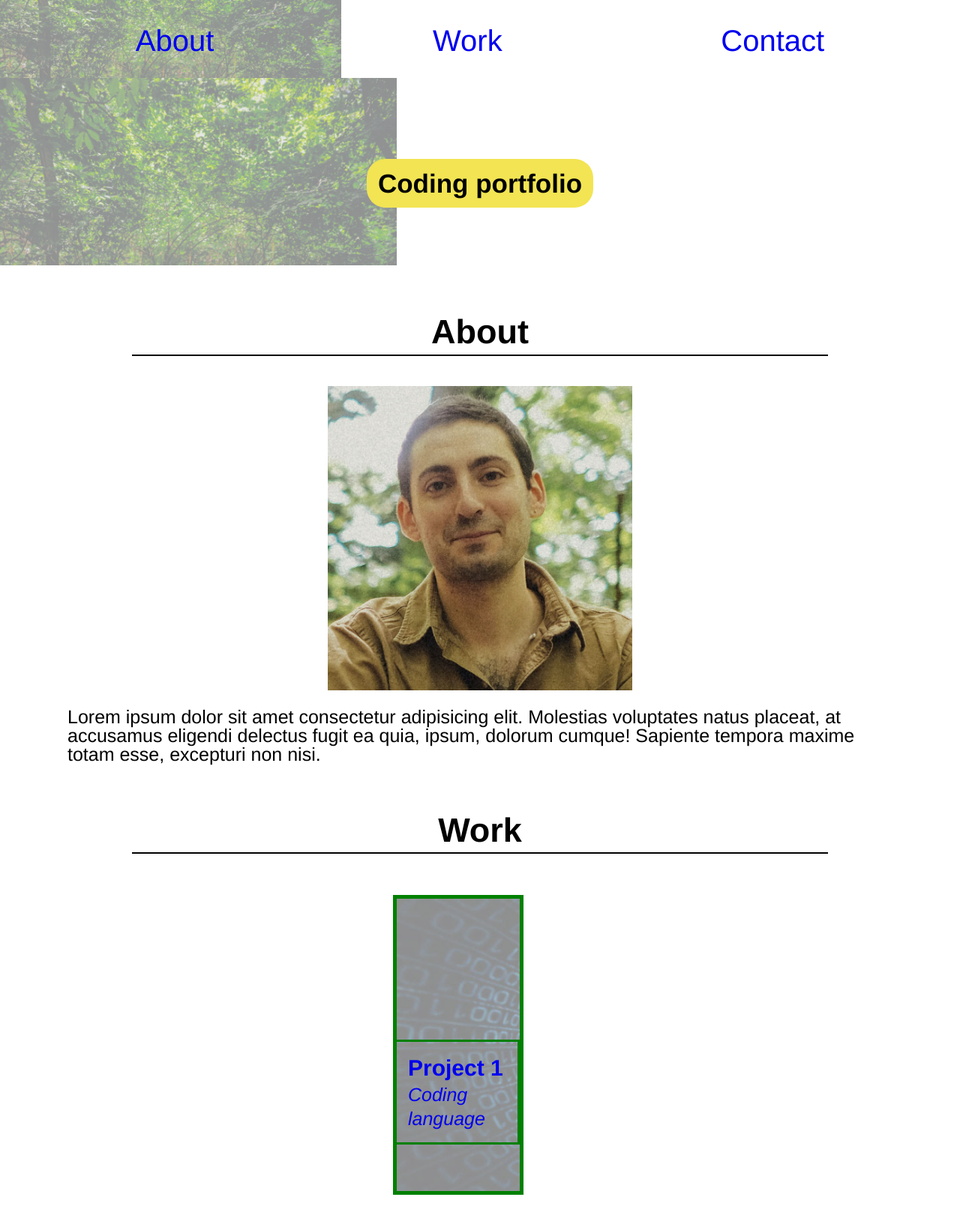
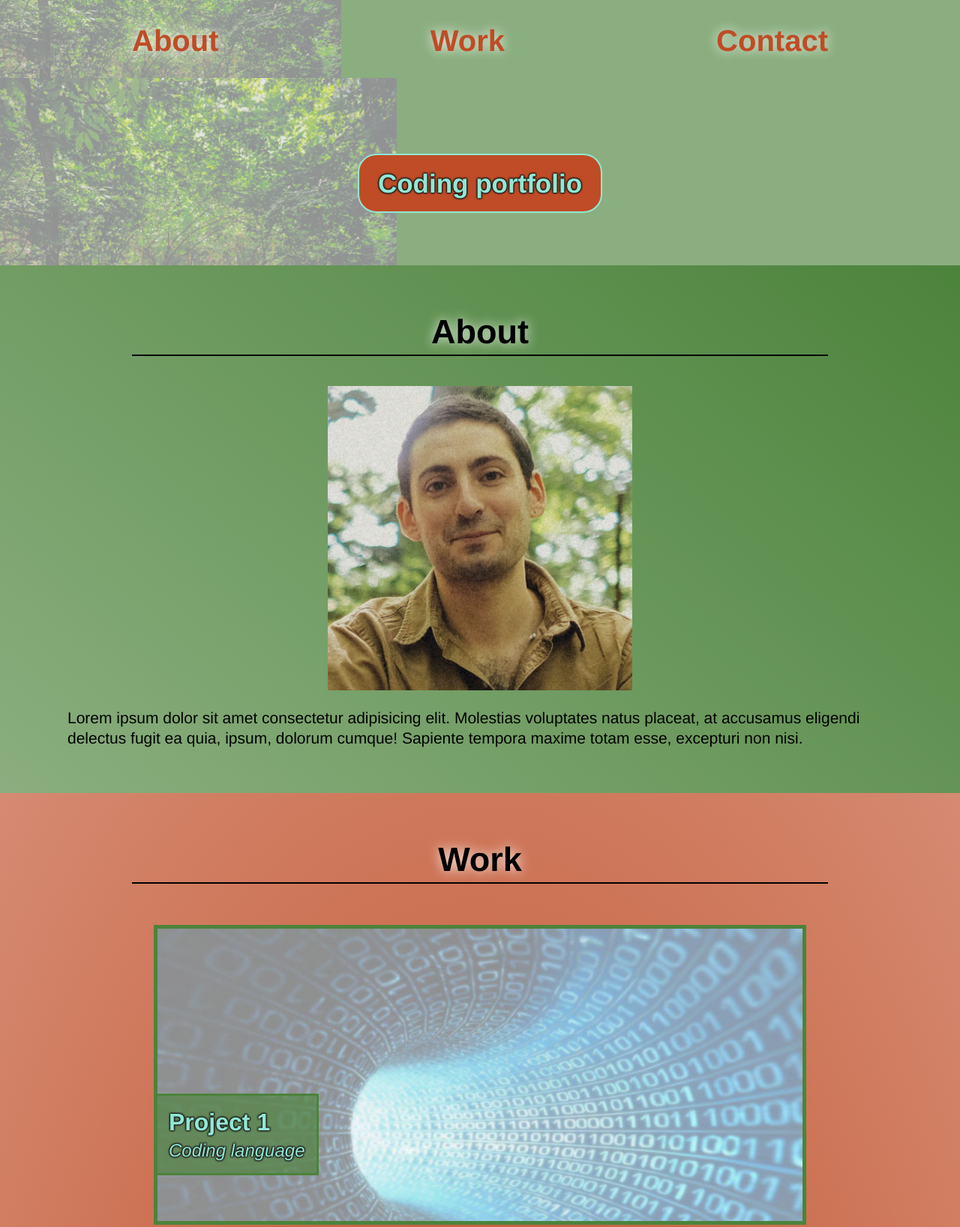
Before and after one commit to noah35becker/noah-becker-portfolio, a plain HTML site: page index.html in a window 1280 px wide. Shown: the part 111-1748 px from the top of the page at 75% size. Drawn offline with Linux system fonts and the light colour scheme.

Commit message:
colors added

```diff
--- a/assets/css/style.css
+++ b/assets/css/style.css
@@ -1,3 +1,14 @@
+
+/*VARIABLES*/
+:root{
+    --alpha-val: .65;
+    --color-1: rgb(76, 131, 59);
+    --color-1-alpha: rgba(76, 131, 59, var(--alpha-val));
+    --color-2: rgb(191, 76, 38);
+    --color-2-alpha: rgba(191, 76, 38, var(--alpha-val));
+    --color-3: rgb(145, 232, 211);
+    --color-3-alpha: rgba(145, 232, 211, var(--alpha-val));
+}
 
 /*GENERAL RULES*/
     h1{
@@ -13,15 +24,19 @@
     }
 
     h4{
-        font-size: 30px;
+        font-size: 32px;
     }
 
     p{
-        font-size: 25px;
+        font-size: 21px;
     }
 
     a{
         text-decoration: none;
+    }
+
+    a, a:visited, a:active{
+        color: inherit;
     }
 
     * {
@@ -29,10 +44,12 @@
         font-family: Helvetica, Arial, monospace;
     }
 
-    header, section, main, footer{
+    header, section, footer{
         padding: 30px;
     }
 
+
+/*UTILITY CLASSES*/
     .section-title{
         margin: 0 auto 30px;
         line-height: 1.3;
@@ -40,9 +57,27 @@
         border-bottom: 2px solid black;
     }
 
+    .text-shadow{
+        text-shadow: 0 0 15px rgba(255,255,255,.9);
+    }
+
+    .text-outline{
+
+        --text-outline-blur-radius: 2px;
+        --text-outline-color: rgb(29, 28, 28);
+
+        text-shadow:
+            -1px 1px var(--text-outline-blur-radius) var(--text-outline-color),
+			1px 1px var(--text-outline-blur-radius) var(--text-outline-color),
+		    1px -1px var(--text-outline-blur-radius) var(--text-outline-color),
+            -1px -1px var(--text-outline-blur-radius) var(--text-outline-color);
+
+    }
+
 
 /*Backround image at top of page*/
 header, .hero{
+    background-color: var(--color-1-alpha); /*fallback*/
     background-image: url(../images/background-forest.jpg);
     background-size: contain;
     background-attachment: fixed;
@@ -58,6 +93,11 @@ header, .hero{
         padding-left: 35px;
         padding-right: 35px;
         border: none;
+    }
+
+    header h1, header nav ul li{
+        color: var(--color-2);
+        font-weight: bolder;
     }
 
     header h1{
@@ -96,9 +136,11 @@ header, .hero{
 
     .hero-text{
         height: min-content;
-        background-color: #f2e453; /*Placeholder color*/
-        padding: 15px;
+        color: var(--color-3);
+        background-color: var(--color-2);
+        padding: 20px 25px;
         border-radius: 25px;
+        border: 2px solid var(--color-3);
     }
 
 
@@ -109,8 +151,17 @@ header, .hero{
         text-align: center;
     }
 
+    main section{
+        padding: 60px;
+    }
+
 
     /*About*/
+        #about{
+            background-image: linear-gradient(220deg, var(--color-1), var(--color-1-alpha));
+            padding-top: 60px;
+        }
+
         #about .headshot{
             width: 35%;
             margin: 10px 0 20px;
@@ -119,21 +170,28 @@ header, .hero{
         #about p{
             padding: 0 30px;
             text-align: left;
+            line-height: 1.3;
         }
 
 
     /*Work*/
         #work{
+            background-image: radial-gradient(var(--color-2), var(--color-2-alpha));
             display: flex;
             flex-direction: column;
             align-items: center;
         }
 
+        #work a{
+            width: 100%;
+            margin: 25px 0;
+        }
+
         .project{
-            border: 5px solid green; /*placeholder color*/
+            border: 5px solid var(--color-1);
             width: 75%;
             height: 400px;
-            margin: 25px 0;
+            margin: 0 auto;
             display: flex;
             align-items: center;
             background-size: cover;
@@ -143,35 +201,44 @@ header, .hero{
             text-align: left;
             padding: 15px;
             height: min-content;
-            margin-top: 125px;
-            border: 3px solid green;
+            margin-top: 160px;
+            border: 3px solid var(--color-1);
             border-left: none;
             line-height: 1.3;
+            background-color: var(--color-1-alpha);
+            text-shadow:
+                -1px 1px var(--text-outline-blur-radius) var(--text-outline-color),
+                1px 1px var(--text-outline-blur-radius) var(--text-outline-color),
+                1px -1px var(--text-outline-blur-radius) var(--text-outline-color),
+                -1px -1px var(--text-outline-blur-radius) var(--text-outline-color);
+            color: var(--color-3);
         }
 
         .project-coding-language{
             font-style: italic;
+            font-size: 24px;
         }
 
-        .project:nth-of-type(1){
+        #work a:nth-of-type(1) .project{
             background-image: url(../images/project-background-imgs/project-background-img-1.jpg);
         }
-        .project:nth-of-type(2){
+        #work a:nth-of-type(2) .project{
             background-image: url(../images/project-background-imgs/project-background-img-2.jpg);
         }
-        .project:nth-of-type(3){
+        #work a:nth-of-type(3) .project{
             background-image: url(../images/project-background-imgs/project-background-img-3.jpg);
         }
-        .project:nth-of-type(4){
+        #work a:nth-of-type(4) .project{
             background-image: url(../images/project-background-imgs/project-background-img-4.jpg);
         }
-        .project:nth-of-type(5){
+        #work a:nth-of-type(5) .project{
             background-image: url(../images/project-background-imgs/project-background-img-5.jpg);
         }
 
 
     /*Contact*/
         #contact{
+            background-image: linear-gradient(40deg, var(--color-1), var(--color-1-alpha));
             display: flex;
             flex-direction: column;
         }
@@ -179,7 +246,7 @@ header, .hero{
         .contact-info{
             display: flex;
             flex-direction: column;
-            align-items: right;
+            align-items: center;
             text-align: center;
         }
 
@@ -190,7 +257,12 @@ header, .hero{
 
         .contact-info a{
             font-size: 28px;
-            line-height: 1.6;
+            margin-bottom: 27px;
+            background-color: var(--color-3);
+            width: fit-content;
+            padding: 10px 15px;
+            border-radius: 25px;
+            border: 2px solid black;
         }
 
         .contact-info img{
@@ -199,6 +271,10 @@ header, .hero{
 
 
 /*FOOTER*/
+    footer{
+        background-image: linear-gradient(270deg, var(--color-2), var(--color-2-alpha));
+    }
+
     footer h4{
         text-align: center;
         line-height: 1.2;
--- a/index.html
+++ b/index.html
@@ -16,22 +16,22 @@
 
         <!--header-->
         <header>
-            <h1>
+            <h1 class="text-shadow">
                 <a href="">NOAH BECKER</a>
             </h1>
 
             <nav>
                 <ul>
                     <li>
-                        <a href="#about">About</a>
+                        <a class="text-shadow" href="#about">About</a>
                     </li>
 
                     <li>
-                        <a href="#work">Work</a>
+                        <a class="text-shadow" href="#work">Work</a>
                     </li>
 
                     <li>
-                        <a href="#contact">Contact</a>
+                        <a class="text-shadow" href="#contact">Contact</a>
                     </li>
                 </ul>
             </nav>
@@ -39,7 +39,7 @@
 
         <!--hero-->
         <section class="hero">
-            <h3 class="hero-text">Coding portfolio</h3>
+            <h3 class="hero-text text-outline">Coding portfolio</h3>
         </section>
 
         <main>
@@ -47,7 +47,7 @@
             <!--About-->
             <section id="about">
 
-                <h2 class="section-title">About</h2>
+                <h2 class="section-title text-shadow">About</h2>
 
                 <img class="headshot" src="./assets/images/noah-becker-headshot.jpg" alt="Noah Becker"/>
 
@@ -60,11 +60,11 @@
             <!--Work-->
             <section id="work">
 
-                <h2 class="section-title">Work</h2>
+                <h2 class="section-title text-shadow">Work</h2>
 
                 <a href="./dummy-project-pages/project-1.html">
                     <div class="project">
-                        <div class="project-text-wrapper">
+                        <div class="project-text-wrapper text-outline">
                             <h4 class="project-title">Project 1</h4>
                             <p class="project-coding-language">Coding language</p>
                         </div>
@@ -73,7 +73,7 @@
 
                 <a href="./dummy-project-pages/project-2.html">
                     <div class="project">
-                        <div class="project-text-wrapper">
+                        <div class="project-text-wrapper text-outline">
                             <h4 class="project-title">Project 2</h4>
                             <p class="project-coding-language">Coding language</p>
                         </div>
@@ -82,7 +82,7 @@
 
                 <a href="./dummy-project-pages/project-3.html">
                     <div class="project">
-                        <div class="project-text-wrapper">
+                        <div class="project-text-wrapper text-outline">
                             <h4 class="project-title">Project 3</h4>
                             <p class="project-coding-language">Coding language</p>
                         </div>
@@ -91,7 +91,7 @@
 
                 <a href="./dummy-project-pages/project-4.html">
                     <div class="project">
-                        <div class="project-text-wrapper">
+                        <div class="project-text-wrapper text-outline">
                             <h4 class="project-title">Project 4</h4>
                             <p class="project-coding-language">Coding language</p>
                         </div>
@@ -100,7 +100,7 @@
 
                 <a href="./dummy-project-pages/project-5.html">
                     <div class="project">
-                        <div class="project-text-wrapper">
+                        <div class="project-text-wrapper text-outline">
                             <h4 class="project-title">Project 5</h4>
                             <p class="project-coding-language">Coding language</p>
                         </div>
@@ -113,7 +113,7 @@
             <!--Contact-->
             <section id="contact">
 
-                <h2 class="section-title">Contact</h2>
+                <h2 class="section-title text-shadow">Contact</h2>
 
                 <div class="contact-info">
 
```
